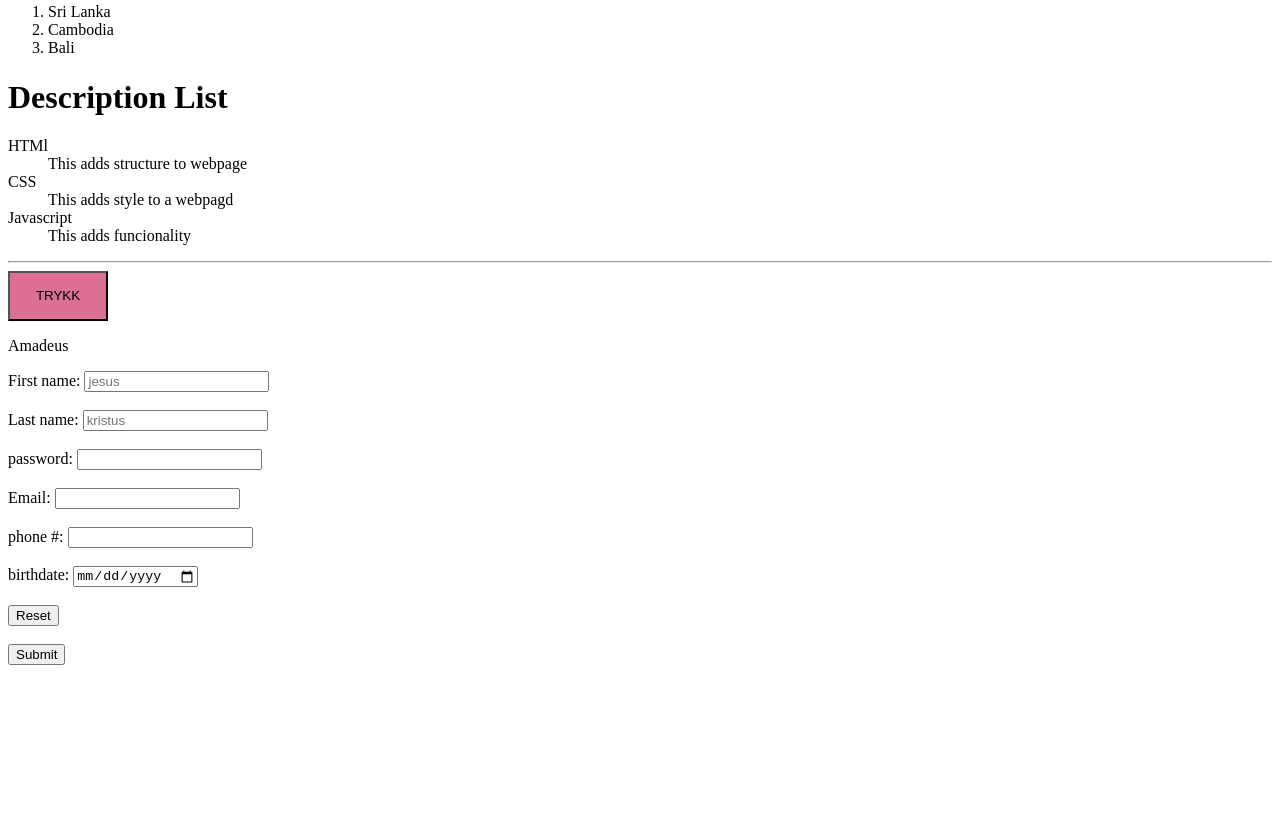
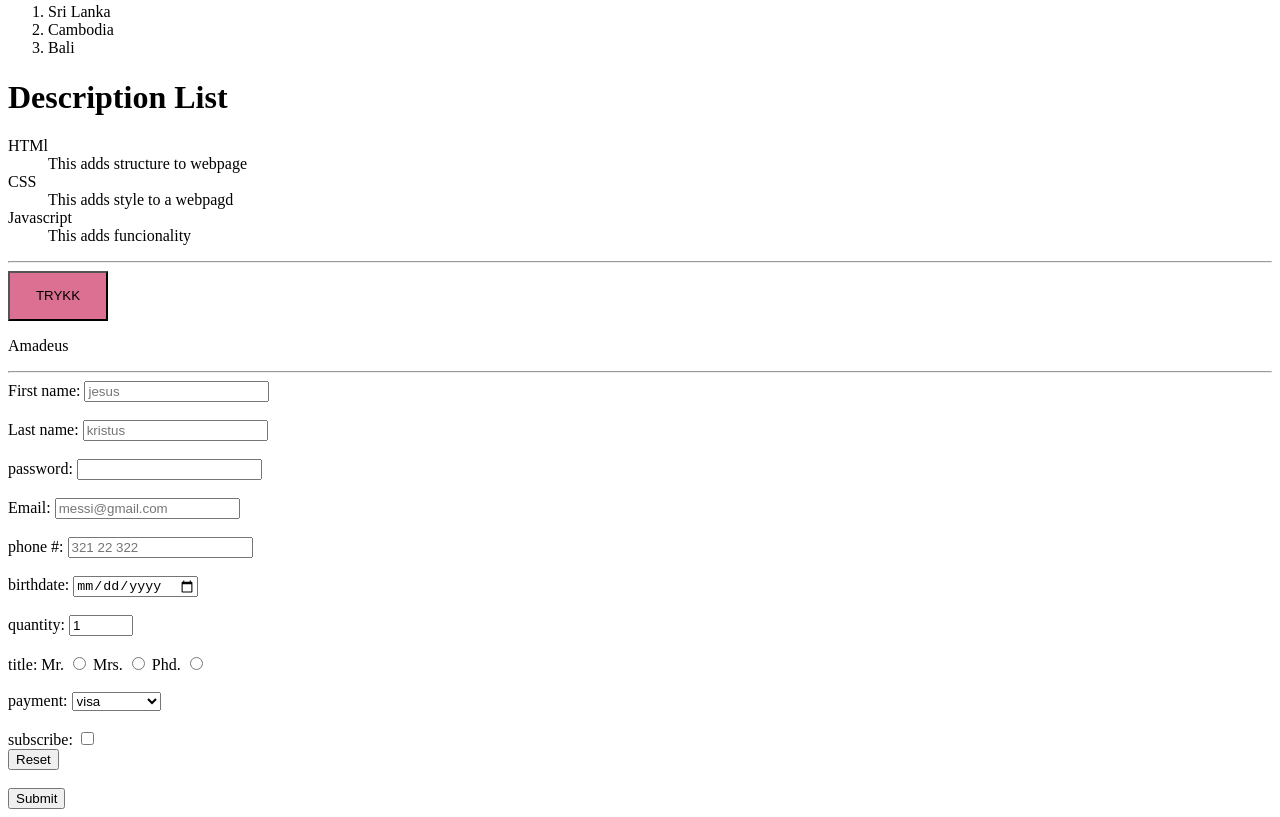
Before and after one commit to AmadeusHovden/IND-REPOSITORY, a plain HTML site: page AmaProgrammering/AmaSide.html in a window 1280 px wide. Shown: the part 1108-1925 px from the top of the page. Before the commit the page ends 1781 px from the top, so only its background shows below. Drawn offline with Linux system fonts and the light colour scheme.

Commit message:
html video testing

```diff
--- a/AmaProgrammering/AmaSide.html
+++ b/AmaProgrammering/AmaSide.html
@@ -107,6 +107,9 @@ This browser does not support sound.
         document.getElementById("test").innerHTML = "Suedama"
     }
 </script>
+<hr>
+
+
 
 
 
@@ -116,48 +119,77 @@ This browser does not support sound.
 <label for="fname">First name:</label>
     <input type="text" id="fname" name="fname" placeholder="jesus">
     </div>
-
 <br>
 
     <div>
     <label for="lname">Last name:</label>
     <input type="text" id="lname" name="lname" placeholder="kristus">
     </div>
-
 <br>
 
 <div>
 <label for="pass">password:</label>
 <input type="password" id="pass" name="pass" maxlenght="15">
 </div>
-
 <br>
 
 <div>
     <label for="email">Email:</label>
-    <input type="email" id="email" name="email">
+    <input type="email" id="email" name="email" placeholder="messi@gmail.com">
     </div>
-
 <br>
 
 <div>
     <label for="phone">phone #:</label>
-    <input type="tel" id="phone" name="phone" maxlenght="15">
+    <input type="tel" id="phone" name="phone" placeholder="321 22 322">
     </div>
-
     <br>
 
     <div>
     <label for="bdate">birthdate:</label>
     <input type="date" id="bdate" name="bdate">
     </div>
+<br>
 
+<div>
+<label for="quantity">quantity:</label>
+<input type="number" id="quantity" name="quantity" min="0" max="100" value="1">
+</div>
 <br>
+
+<div>
+    <label for="title">title:</label>
+
+<label for="Mr.">Mr.</label>
+<input type="radio" id="Mr." name="title" value="Mr.">
+
+<label for="Mrs.">Mrs.</label>
+<input type="radio" id="Mrs." name="title" value="Mrs.">
+
+<label for="Phd.">Phd.</label>
+<input type="radio" id="Phd." name="title" value="Phd.">
+</div>
+<br>
+
+<div>
+    <label for="payment">payment:</label>
+    <select id="payment" name="payment">
+        <option value="visa">visa</option>
+        <option value="mastercard">mastercard</option>
+        <option value="Vipps">Vipps</option>
+    </select>
+</div>
+<br>
+
+<div>
+    <label for="subscribe">subscribe:</label>
+    <input type="checkbox" id="subsribe" name="subscribe">
+</div>
+
 
     <div>
 <input type="reset">
     </div>
-
 <br>
 
     <div>
```
Also changed, not shown: Ama Programmering/index.html (deleted, +0 -36 lines), Ama Programmering/side2.html (deleted, +0 -12 lines), AmaProgrammering/AMA2.html (+4 -5 lines), AmaProgrammering/flagg.html (added, +16 -0 lines), 5 other files.
